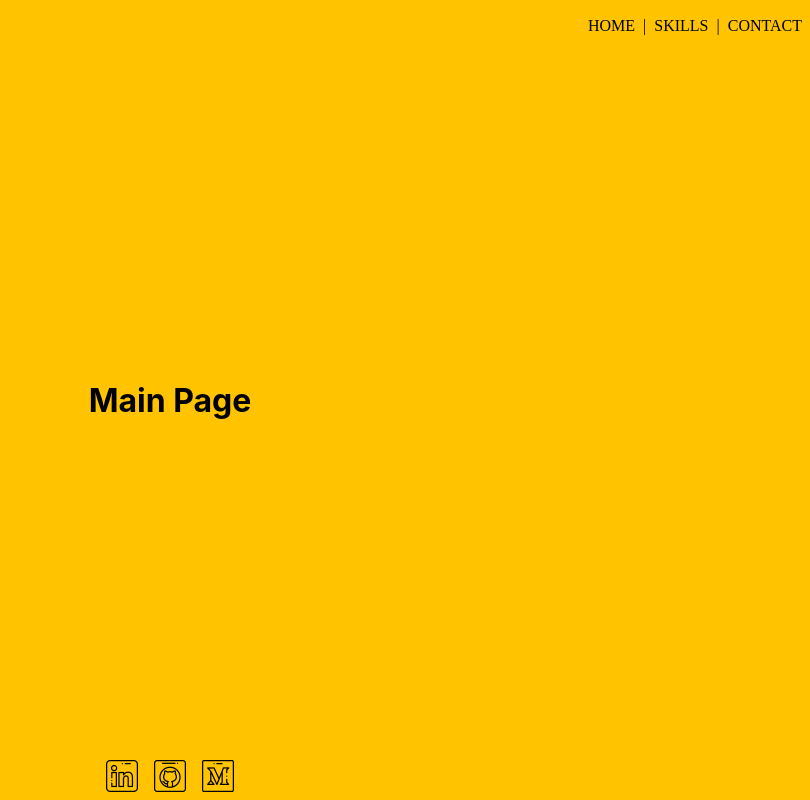
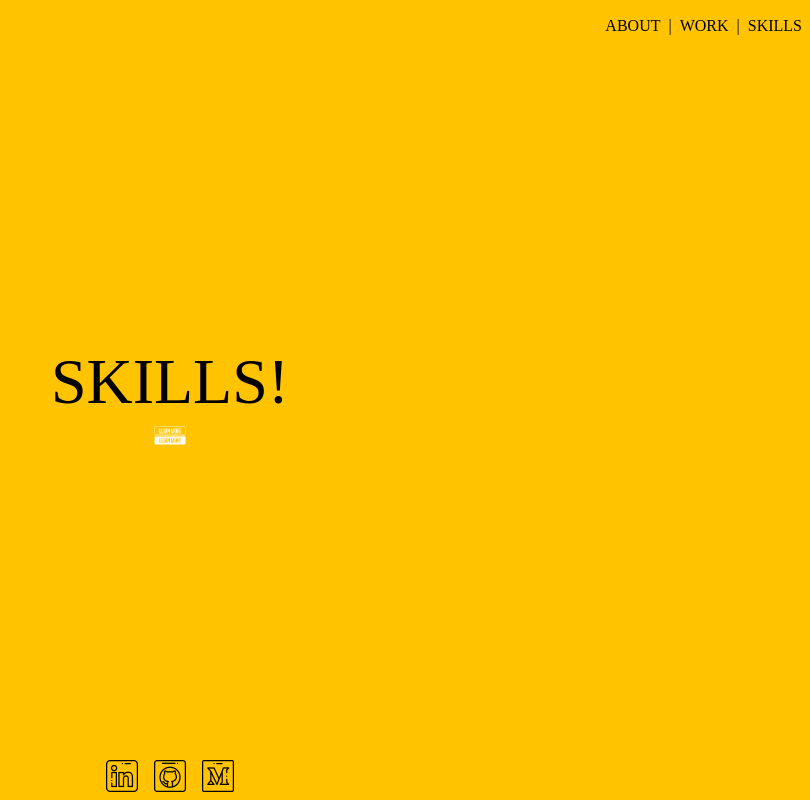
Before and after one commit to yuhaocooper/Personal-Website, a React (Create React App) app in the folder Client/: page / in a window 1280 px wide. Before the commit this address led to /home. Shown: the whole page, without its empty margins (470-1280 px from the left). Built offline with nearby package versions, Linux system fonts and the light colour scheme.

Commit message:
fixed home page and transition on it

```diff
--- a/Client/src/App.css
+++ b/Client/src/App.css
@@ -162,6 +162,16 @@ body {
   visibility: hidden;
 }
 
+.testbutton{
+  background-image:url('./images/icons/learn-more@2x.png');
+  background-repeat:no-repeat;
+  background-size: 32px;
+  background-position: center;
+  display: inline-block;
+  width: 32px;
+  height: 32px;
+}
+
 /*######################################################### CLASS SELECTORS ##################################################################*/
 /*######################################################### RESPONSIVE ##################################################################*/
 
--- a/Client/src/App.js
+++ b/Client/src/App.js
@@ -4,10 +4,11 @@ import React from "react";
 import './App.css';
 
 //Pages
-import Welcome from "./Pages/Welcome";
 import Home from './Pages/Home'
+import About from "./Pages/About";
 import Skills from './Pages/Skills'
-import Contact from './Pages/Contact'
+import Work from "./Pages/Work";
+// import Contact from './Pages/Contact'
 // import Second from './Pages/Second'
 
 // We use Route in order to define the different routes of our application
@@ -17,10 +18,10 @@ function App() {
   return (
     <Router>
         <Routes>
-          <Route exact path="/" element={<Welcome/>} />
-          <Route exact path="/home" element={<Home/>} />
+          <Route exact path="/" element={<Home/>} />
+          <Route exact path="/about" element={<About/>} />
           <Route exact path="/skills" element={<Skills/>} />
-          <Route exact path="/contact" element={<Contact/>} />
+          <Route exact path="/work" element={<Work/>} />
         </Routes>
     </Router>
   );
--- /dev/null
+++ b/Client/src/Components/Mainbody.js
@@ -0,0 +1,50 @@
+import React, { useEffect, useState } from 'react';
+
+function Mainbody(){
+
+    //use count as the number logic to switch between texts
+    const [count, setCount] = useState(0)
+    const [title, setTitle] = useState(<div><div>Welcome!</div><span>HI, I'M YUHAO</span></div>)
+    const list = [0,1,2,3]
+
+    //set interval to change count
+    useEffect(()=>{
+        const interval = setInterval(() => {
+            setCount(prevCount => prevCount + 1)
+        }, 1000);
+        return () => {clearInterval(interval)};
+
+    }, [])
+
+    //based on count, change the variables for the Mainbody
+    useEffect(()=>{
+        if (count >3){
+            setCount(0)
+        }
+        switch(count){
+            case (0):
+                setTitle(<div className='title'><div>Welcome!</div><span>HI, I'M YUHAO</span></div>)
+                break;
+            case (1):
+                setTitle(<div className='title'>ABOUT ME!</div>)
+                break;
+            case (2):
+                setTitle(<div className='title'>MY WORK!</div>)
+                break;
+            case (3):
+                setTitle(<div className='title'>SKILLS!</div>)
+                break;
+        }
+    },[count])
+
+    //return the value
+    // I need to split the png file into 2 separate layers at home
+    return(
+        <div>
+            {title}
+            <div><a href="/about" className='testbutton'></a></div>
+        </div>
+    )
+}
+
+export default Mainbody
--- a/Client/src/Components/Navbar.js
+++ b/Client/src/Components/Navbar.js
@@ -5,9 +5,9 @@ function Header(props){
   return (
     <header>
       <nav className="header" style={{visibility: props.visibility}}>
-        <Link to="/home">HOME</Link>|
-        <Link to="/skills">SKILLS</Link>|
-        <Link to="/contact">CONTACT {props.visibility}</Link>
+        <Link to="/about">ABOUT</Link>|
+        <Link to="/work">WORK</Link>|
+        <Link to="/skills">SKILLS</Link>
       </nav>
     </header>
   )
--- /dev/null
+++ b/Client/src/Pages/About.js
@@ -0,0 +1,21 @@
+import React, { useEffect, useState } from 'react';
+import Header, {Footer} from '../Components/Navbar'
+
+function About(){
+
+    return(
+        <div id='grid-container'>
+        <div>
+            <Header></Header>
+        </div>
+        <div>
+            <h1>About Page</h1>
+        </div>
+        <div className='footer-container '>
+            <Footer></Footer>
+        </div>
+    </div>
+    )
+}
+
+export default About;
--- a/Client/src/Pages/Home.js
+++ b/Client/src/Pages/Home.js
@@ -1,5 +1,6 @@
 import React from 'react';
 import Header, { Footer } from '../Components/Navbar.js';
+import Mainbody from '../Components/Mainbody.js';
 
 class Home extends React.Component{
     constructor(props){
@@ -24,7 +25,7 @@ class Home extends React.Component{
                     <Header></Header>
                 </div>
                 <div id='main-body'>
-                   <h1>Main Page</h1>
+                    <Mainbody></Mainbody>
                 </div>
                 <div className='footer-container'>
                     <Footer></Footer>
--- /dev/null
+++ b/Client/src/Pages/Work.js
@@ -0,0 +1,21 @@
+import React, { useEffect, useState } from 'react';
+import Header, {Footer} from '../Components/Navbar'
+
+function Work(){
+
+    return(
+        <div id='grid-container'>
+        <div>
+            <Header></Header>
+        </div>
+        <div>
+            <h1>Experience page</h1>
+        </div>
+        <div className='footer-container '>
+            <Footer></Footer>
+        </div>
+    </div>
+    )
+}
+
+export default Work;
```
Also changed, not shown: Client/src/images/icons/learn-more.png (added), Client/src/images/icons/learn-more@2x.png (added).
